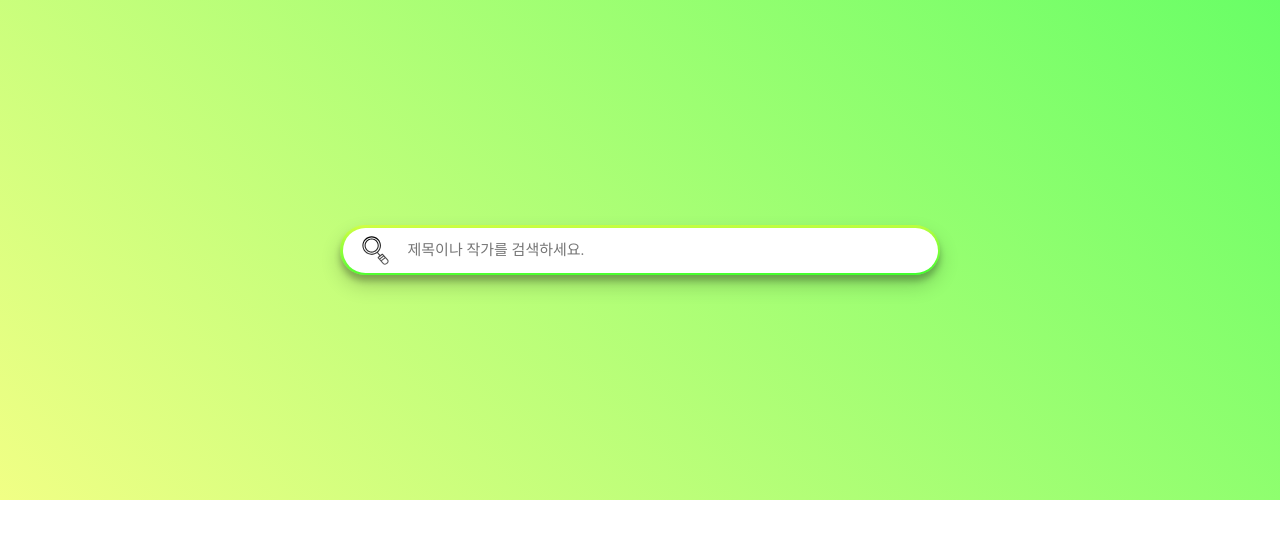
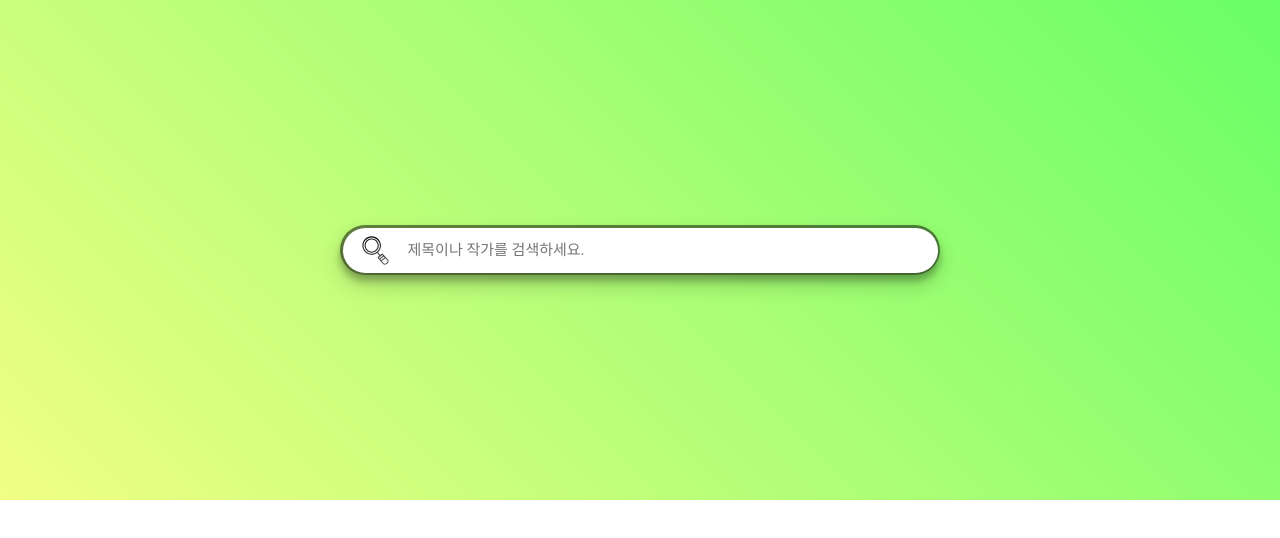
Before and after one commit to youkwon515/WebToon-Search, a React (Create React App) app: page / in a window 1280 px wide. Shown: the top 538 px of the page. Built offline with nearby package versions, Linux system fonts and the light colour scheme; a web font is replaced by a local one.

Commit message:
FEAT: input border style 수정

```diff
--- a/src/components/Input/styled.js
+++ b/src/components/Input/styled.js
@@ -8,10 +8,7 @@ export const SearchBox = styled.div`
   height: 50px;
   border-radius: 999px;
   overflow: hidden;
-  background-image: linear-gradient(
-    rgba(226, 254, 12, 0.5),
-    rgba(4, 254, 0, 0.6)
-  );
+  background-image: linear-gradient(rgba(0, 0, 0, 0.5), rgba(4, 0, 0, 0.6));
   box-shadow: 0 10px 20px rgba(0, 0, 0, 0.19), 0 6px 6px rgba(0, 0, 0, 0.23);
   > div {
     display: flex;
```
